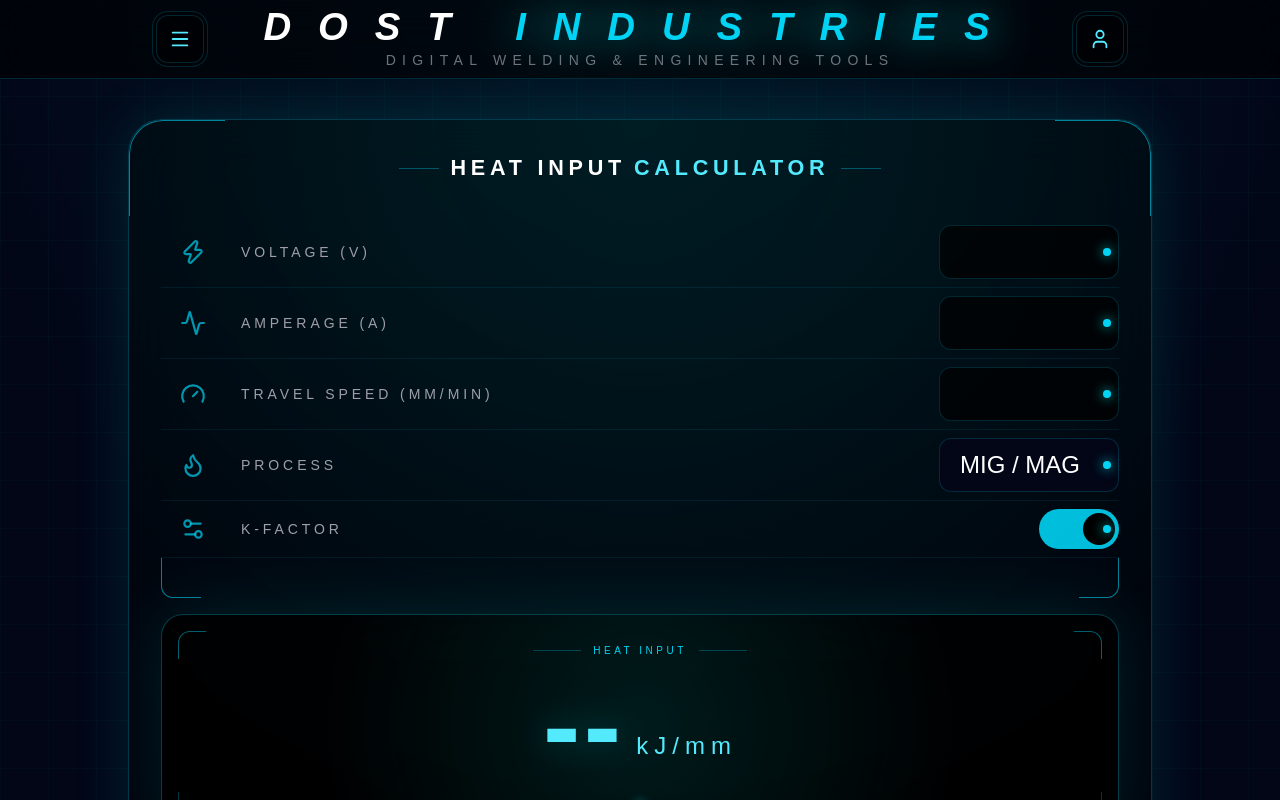
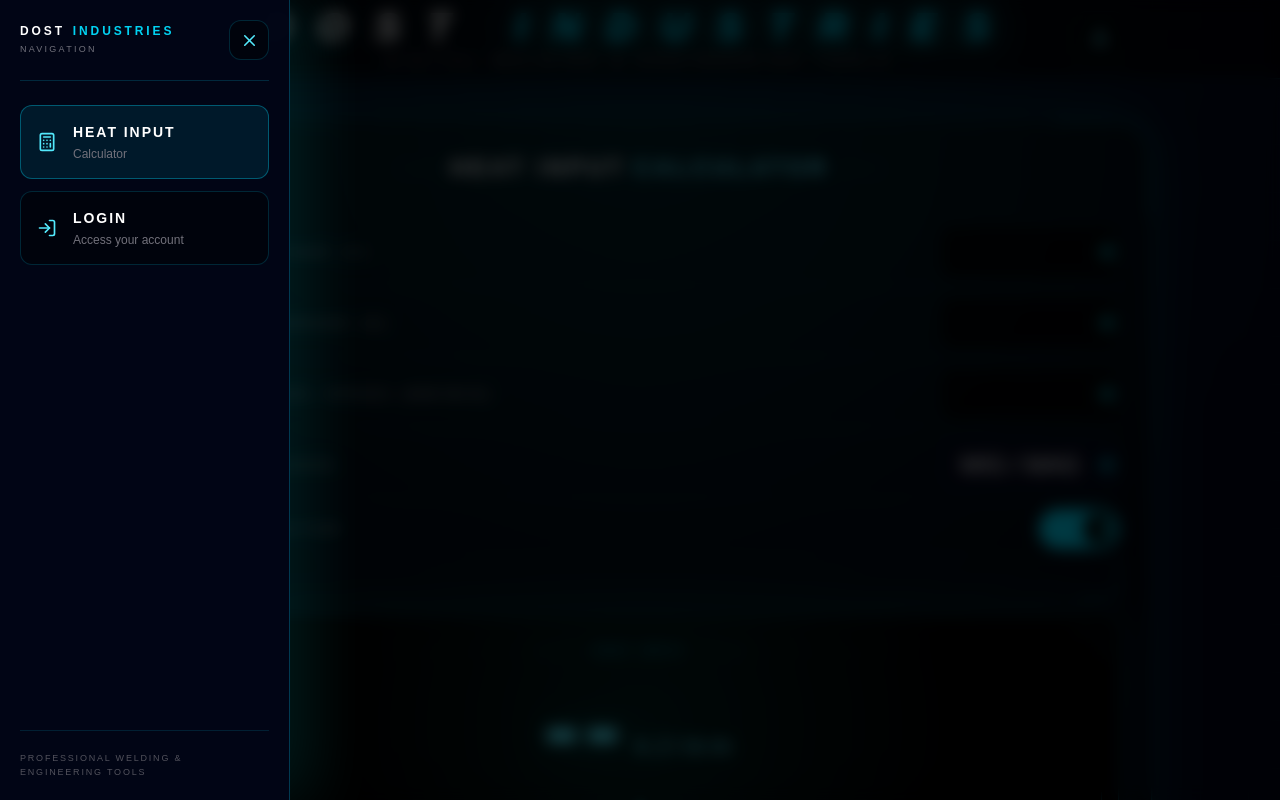
Before and after one commit to Dost-Industries/dost-industries-app, a Next.js app: page / in a window 1280 px wide. Both pictures are taken after a click on the button 180 px from the left and 39 px from the top of the page. Shown: the top 800 px of the page. Built offline with nearby package versions, Linux system fonts and the light colour scheme; no server answers.

Commit message:
MVP-002: Add functional navigation menu

```diff
--- /dev/null
+++ b/app/components/NavigationMenu.tsx
@@ -0,0 +1,136 @@
+"use client";
+
+import {
+  Calculator,
+  LogIn,
+  User,
+  X,
+} from "lucide-react";
+import { useRouter } from "next/navigation";
+
+type NavigationMenuProps = {
+  open: boolean;
+  isAuthenticated: boolean;
+  onClose: () => void;
+};
+
+export default function NavigationMenu({
+  open,
+  isAuthenticated,
+  onClose,
+}: NavigationMenuProps) {
+  const router = useRouter();
+
+  if (!open) {
+    return null;
+  }
+
+  function navigateTo(path: string) {
+    onClose();
+    router.push(path);
+  }
+
+  return (
+    <div className="fixed inset-0 z-50">
+      <button
+        type="button"
+        aria-label="Close navigation menu"
+        onClick={onClose}
+        className="absolute inset-0 bg-black/70 backdrop-blur-sm"
+      />
+
+      <aside className="absolute left-0 top-0 flex h-full w-[290px] max-w-[85vw] flex-col border-r border-cyan-500/30 bg-[#020617]/95 p-5 shadow-[20px_0_60px_rgba(0,255,255,0.10)]">
+        <div className="flex items-center justify-between border-b border-cyan-500/20 pb-5">
+          <div>
+            <p className="text-xs font-black uppercase tracking-[0.24em] text-white">
+              DOST
+              <span className="ml-2 text-cyan-400">
+                INDUSTRIES
+              </span>
+            </p>
+
+            <p className="mt-1 text-[9px] uppercase tracking-[0.25em] text-zinc-500">
+              Navigation
+            </p>
+          </div>
+
+          <button
+            type="button"
+            aria-label="Close navigation menu"
+            onClick={onClose}
+            className="flex h-10 w-10 items-center justify-center rounded-xl border border-cyan-500/20 bg-black/40 text-cyan-300 transition hover:border-cyan-400/60"
+          >
+            <X size={19} />
+          </button>
+        </div>
+
+        <nav className="mt-6 space-y-3">
+          <button
+            type="button"
+            onClick={() => navigateTo("/")}
+            className="flex w-full items-center gap-4 rounded-xl border border-cyan-400/35 bg-cyan-400/10 px-4 py-4 text-left transition hover:bg-cyan-400/15"
+          >
+            <Calculator
+              size={20}
+              className="shrink-0 text-cyan-300"
+            />
+
+            <div>
+              <p className="text-sm font-semibold uppercase tracking-[0.14em] text-white">
+                Heat Input
+              </p>
+
+              <p className="mt-1 text-xs text-zinc-500">
+                Calculator
+              </p>
+            </div>
+          </button>
+
+          <button
+            type="button"
+            onClick={() =>
+              navigateTo(
+                isAuthenticated
+                  ? "/account"
+                  : "/login"
+              )
+            }
+            className="flex w-full items-center gap-4 rounded-xl border border-cyan-500/20 bg-black/40 px-4 py-4 text-left transition hover:border-cyan-400/50 hover:bg-cyan-400/5"
+          >
+            {isAuthenticated ? (
+              <User
+                size={20}
+                className="shrink-0 text-cyan-300"
+              />
+            ) : (
+              <LogIn
+                size={20}
+                className="shrink-0 text-cyan-300"
+              />
+            )}
+
+            <div>
+              <p className="text-sm font-semibold uppercase tracking-[0.14em] text-white">
+                {isAuthenticated
+                  ? "My Account"
+                  : "Login"}
+              </p>
+
+              <p className="mt-1 text-xs text-zinc-500">
+                {isAuthenticated
+                  ? "Account & subscription"
+                  : "Access your account"}
+              </p>
+            </div>
+          </button>
+        </nav>
+
+        <div className="mt-auto border-t border-cyan-500/15 pt-5">
+          <p className="text-[9px] uppercase leading-relaxed tracking-[0.2em] text-zinc-600">
+            Professional Welding & Engineering Tools
+          </p>
+        </div>
+      </aside>
+    </div>
+  );
+}
--- a/app/page.tsx
+++ b/app/page.tsx
@@ -17,6 +17,7 @@
 import ResultCard from "./components/ResultCard";
 import AdBanner from "./components/AdBanner";
 import MoreTools from "./components/MoreTools";
+import NavigationMenu from "./components/NavigationMenu";
 
 import {
   calculateHeatInput,
@@ -27,6 +28,8 @@
 export default function Home() {
   const router = useRouter();
   const { user, loading } = useAuth();
+
+  const [menuOpen, setMenuOpen] = useState(false);
 
   const [voltage, setVoltage] = useState("");
   const [amperage, setAmperage] = useState("");
@@ -78,6 +81,9 @@
         <div className="mx-auto flex max-w-5xl items-center justify-between px-2 py-1 sm:px-6 sm:py-2">
           <button
             type="button"
+            onClick={() => setMenuOpen(true)}
+            aria-label="Open navigation menu"
+            aria-expanded={menuOpen}
             className="group flex h-11 w-11 items-center justify-center rounded-2xl border border-cyan-500/20 bg-black/40 transition-all hover:border-cyan-400/60 sm:h-14 sm:w-14"
           >
             <div className="relative flex h-8 w-8 items-center justify-center rounded-xl border border-cyan-500/20 bg-black/40 sm:h-12 sm:w-12">
@@ -121,6 +127,12 @@
           </button>
         </div>
       </header>
+
+      <NavigationMenu
+        open={menuOpen}
+        isAuthenticated={Boolean(user)}
+        onClose={() => setMenuOpen(false)}
+      />
 
       <section className="relative z-10 mx-auto max-w-7xl px-3 py-4 sm:px-6 sm:py-10">
         <div className="mx-auto max-w-5xl">
```
